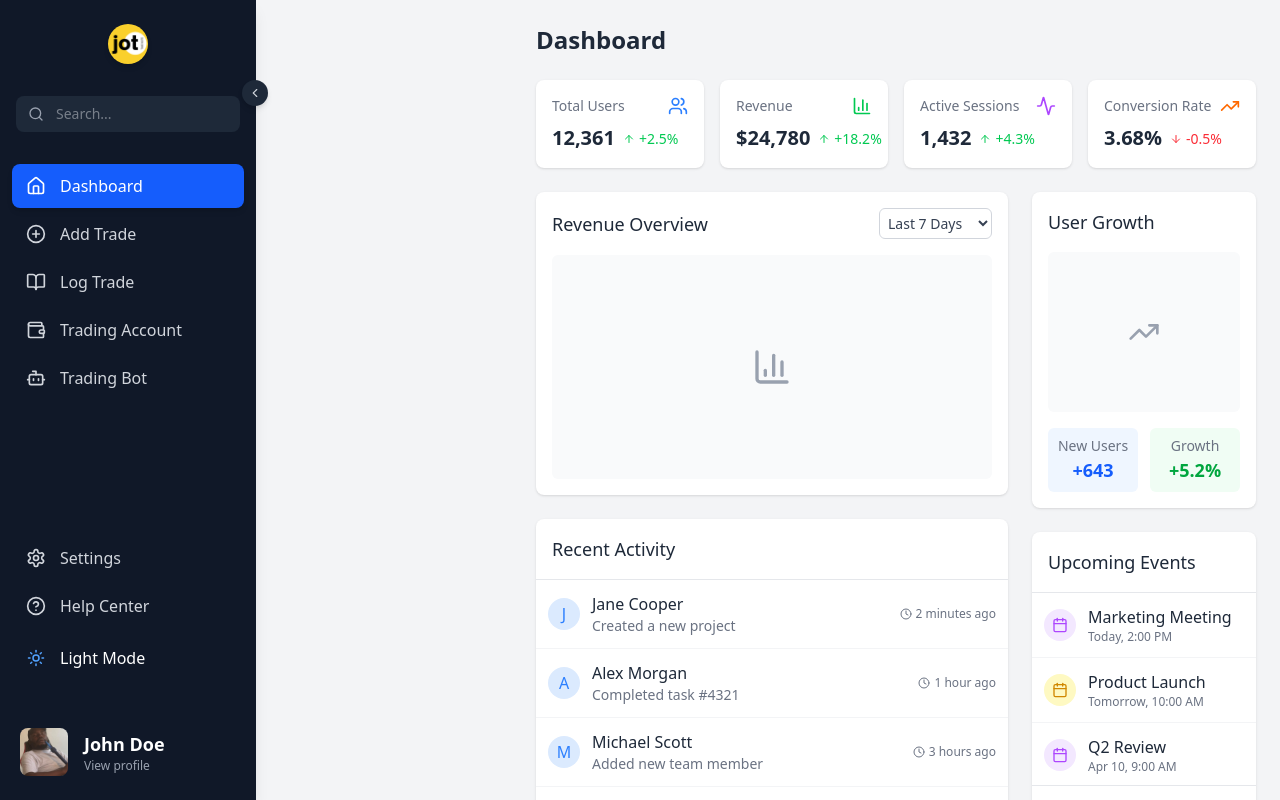
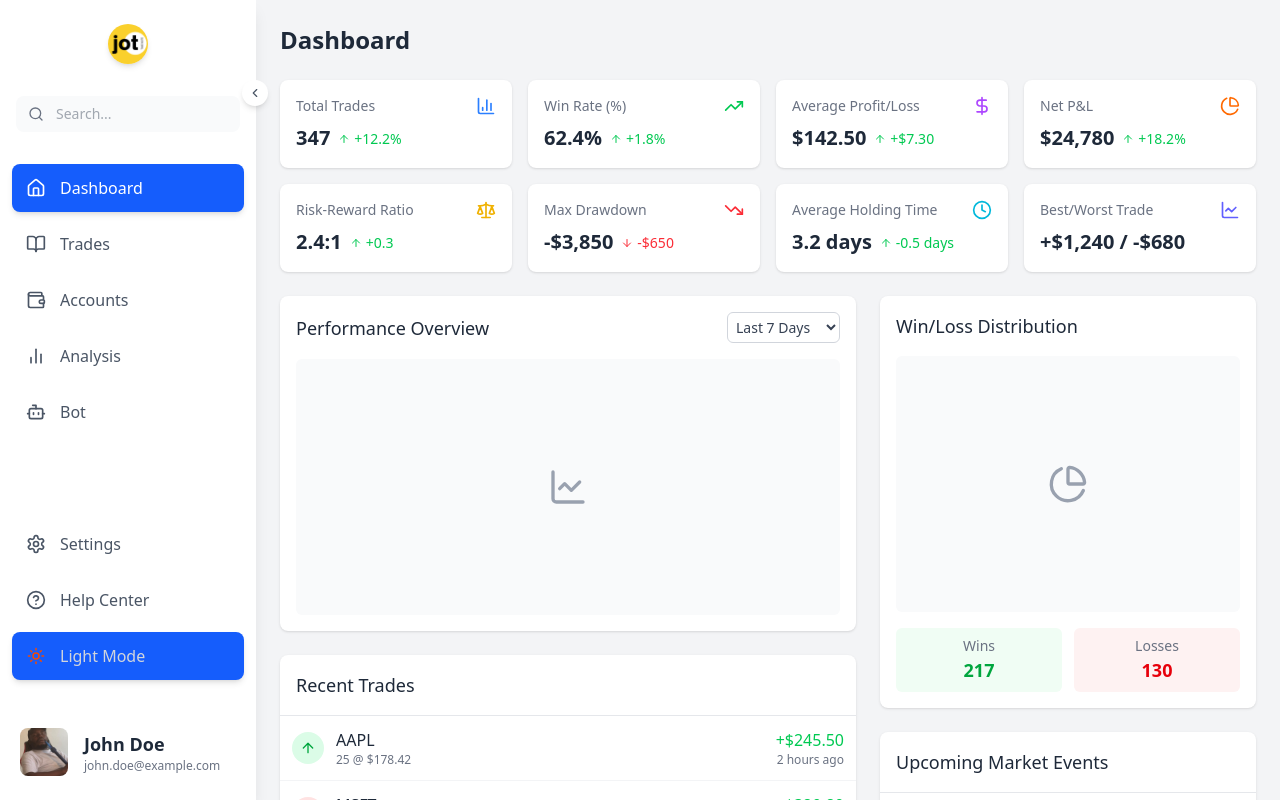
Before and after one commit to Xerof47Vel/Trading-Journaling, a React (Vite) app: page / in a window 1280 px wide. Built offline with nearby package versions, Linux system fonts and the light colour scheme.

Commit message:
feat: update Dashboard and Navigation components with trading stats, recent trades, and market events; enhance responsiveness and theme support

```diff
--- a/src/components/Dashboard/dashboard.jsx
+++ b/src/components/Dashboard/dashboard.jsx
@@ -1,38 +1,46 @@
 import React from 'react';
 import {
-  Users,
   BarChart3,
   TrendingUp,
-  Activity,
+  TrendingDown,
   ArrowUp,
   ArrowDown,
   Clock,
-  Calendar
+  DollarSign,
+  PieChart,
+  Scale,
+  LineChart,
+  Target,
+  AlertCircle
 } from 'lucide-react';
 
 const Dashboard = ({ isDark = false }) => {
-  // Mock data for stats
-  const stats = [
-    { title: "Total Users", value: "12,361", change: "+2.5%", isPositive: true, icon: <Users size={20} className={isDark ? "text-blue-400" : "text-blue-500"} /> },
-    { title: "Revenue", value: "$24,780", change: "+18.2%", isPositive: true, icon: <BarChart3 size={20} className={isDark ? "text-green-400" : "text-green-500"} /> },
-    { title: "Active Sessions", value: "1,432", change: "+4.3%", isPositive: true, icon: <Activity size={20} className={isDark ? "text-purple-400" : "text-purple-500"} /> },
-    { title: "Conversion Rate", value: "3.68%", change: "-0.5%", isPositive: false, icon: <TrendingUp size={20} className={isDark ? "text-orange-400" : "text-orange-500"} /> },
+  // Mock data for trading stats
+  const tradingStats = [
+    { title: "Total Trades", value: "347", change: "+12.2%", isPositive: true, icon: <BarChart3 size={20} className={isDark ? "text-blue-400" : "text-blue-500"} /> },
+    { title: "Win Rate (%)", value: "62.4%", change: "+1.8%", isPositive: true, icon: <TrendingUp size={20} className={isDark ? "text-green-400" : "text-green-500"} /> },
+    { title: "Average Profit/Loss", value: "$142.50", change: "+$7.30", isPositive: true, icon: <DollarSign size={20} className={isDark ? "text-purple-400" : "text-purple-500"} /> },
+    { title: "Net P&L", value: "$24,780", change: "+18.2%", isPositive: true, icon: <PieChart size={20} className={isDark ? "text-orange-400" : "text-orange-500"} /> },
+    { title: "Risk-Reward Ratio", value: "2.4:1", change: "+0.3", isPositive: true, icon: <Scale size={20} className={isDark ? "text-yellow-400" : "text-yellow-500"} /> },
+    { title: "Max Drawdown", value: "-$3,850", change: "-$650", isPositive: false, icon: <TrendingDown size={20} className={isDark ? "text-red-400" : "text-red-500"} /> },
+    { title: "Average Holding Time", value: "3.2 days", change: "-0.5 days", isPositive: true, icon: <Clock size={20} className={isDark ? "text-cyan-400" : "text-cyan-500"} /> },
+    { title: "Best/Worst Trade", value: "+$1,240 / -$680", icon: <LineChart size={20} className={isDark ? "text-indigo-400" : "text-indigo-500"} /> },
   ];
 
-  // Mock data for recent activity
-  const activities = [
-    { id: 1, user: "Jane Cooper", action: "Created a new project", time: "2 minutes ago" },
-    { id: 2, user: "Alex Morgan", action: "Completed task #4321", time: "1 hour ago" },
-    { id: 3, user: "Michael Scott", action: "Added new team member", time: "3 hours ago" },
-    { id: 4, user: "Emily Johnson", action: "Updated dashboard design", time: "5 hours ago" },
+  // Mock data for recent trades
+  const recentTrades = [
+    { id: 1, symbol: "AAPL", action: "BUY", price: "$178.42", quantity: "25", time: "2 hours ago", profit: "+$245.50", isPositive: true },
+    { id: 2, symbol: "MSFT", action: "SELL", price: "$412.65", quantity: "10", time: "4 hours ago", profit: "+$320.80", isPositive: true },
+    { id: 3, symbol: "TSLA", action: "BUY", price: "$175.28", quantity: "15", time: "1 day ago", profit: "-$125.40", isPositive: false },
+    { id: 4, symbol: "NVDA", action: "SELL", price: "$925.15", quantity: "5", time: "2 days ago", profit: "+$478.25", isPositive: true },
   ];
 
-  // Mock data for upcoming events
-  const events = [
-    { id: 1, title: "Marketing Meeting", date: "Today, 2:00 PM", type: "meeting" },
-    { id: 2, title: "Product Launch", date: "Tomorrow, 10:00 AM", type: "event" },
-    { id: 3, title: "Q2 Review", date: "Apr 10, 9:00 AM", type: "meeting" },
-    { id: 4, title: "Team Building", date: "Apr 15, 3:00 PM", type: "other" }
+  // Mock data for upcoming market events
+  const marketEvents = [
+    { id: 1, title: "FOMC Meeting", date: "Tomorrow, 2:00 PM", type: 'economic' },
+    { id: 2, title: "AAPL Earnings", date: "Apr 12, 4:30 PM", type: 'earnings' },
+    { id: 3, title: "CPI Data Release", date: "Apr 15, 8:30 AM", type: 'economic' },
+    { id: 4, title: "MSFT Earnings", date: "Apr 18, 4:00 PM", type: 'earnings' }
   ];
 
   // Theme-specific class assignments
@@ -48,11 +56,11 @@ const Dashboard = ({ isDark = false }) => {
 
   return (
     <div className={`w-full h-full p-6 overflow-auto ${pageBackground}`}>
-      <h1 className={`text-2xl font-bold ${textColor} mb-6`}>Dashboard</h1>
+      <h1 className={`text-2xl font-bold ${textColor} mb-6 mt-10 md:mt-0`}>Dashboard</h1>
 
-      {/* Stats Grid */}
+      {/* Trading Stats Grid */}
       <div className="grid grid-cols-1 md:grid-cols-2 xl:grid-cols-4 gap-4 mb-6">
-        {stats.map((stat, index) => (
+        {tradingStats.map((stat, index) => (
           <div key={index} className={`${bgColor} rounded-lg shadow p-4`}>
             <div className="flex justify-between items-center mb-2">
               <h3 className={`text-sm font-medium ${secondaryTextColor}`}>{stat.title}</h3>
@@ -60,102 +68,109 @@ const Dashboard = ({ isDark = false }) => {
             </div>
             <div className="flex items-baseline">
               <p className={`text-xl font-semibold ${textColor}`}>{stat.value}</p>
+              {stat.change && (
                 <span className={`ml-2 text-sm flex items-center ${stat.isPositive ? 'text-green-500' : 'text-red-500'}`}>
                   {stat.isPositive ? <ArrowUp size={12} className="mr-1" /> : <ArrowDown size={12} className="mr-1" />}
                   {stat.change}
                 </span>
+              )}
             </div>
           </div>
         ))}
       </div>
 
       {/* Main Content Grid */}
-      <div className="grid grid-cols-1 xl:grid-cols-3 gap-6">
-        {/* Charts Section - Takes up 2/3 of the grid */}
-        <div className="xl:col-span-2 space-y-6">
-          {/* Revenue Chart */}
+      <div className="grid grid-cols-1 xl:grid-cols-5 gap-6">
+        {/* Charts Section - Takes up 3/5 of the grid */}
+        <div className="xl:col-span-3 space-y-6">
+          {/* Performance Chart */}
           <div className={`${bgColor} rounded-lg shadow p-4`}>
             <div className="flex justify-between items-center mb-4">
-              <h2 className={`text-lg font-medium ${textColor}`}>Revenue Overview</h2>
+              <h2 className={`text-lg font-medium ${textColor}`}>Performance Overview</h2>
               <select className={`text-sm border rounded-md p-1 ${isDark ? 'bg-gray-700 border-gray-600 text-gray-300' : 'bg-white border-gray-300 text-gray-700'}`}>
                 <option>Last 7 Days</option>
                 <option>Last 30 Days</option>
                 <option>Last 90 Days</option>
               </select>
             </div>
-            {/* Chart placeholder */}
-            <div className={`${chartBgColor} h-56 rounded-md flex items-center justify-center`}>
-              <BarChart3 size={40} className={chartIconColor} />
+            {/* Chart placeholder - same height as Win/Loss Distribution */}
+            <div className={`${chartBgColor} h-64 rounded-md flex items-center justify-center`}>
+              <LineChart size={40} className={chartIconColor} />
             </div>
           </div>
-
-          {/* Recent Activity */}
           <div className={`${bgColor} rounded-lg shadow`}>
             <div className={`p-4 border-b ${borderColor}`}>
-              <h2 className={`text-lg font-medium ${textColor}`}>Recent Activity</h2>
+              <h2 className={`text-lg font-medium ${textColor}`}>Recent Trades</h2>
             </div>
-            <div className={`divide-y ${dividerColor} max-h-64 overflow-y-auto`}>
-              {activities.map((activity) => (
-                <div key={activity.id} className={`p-3 ${hoverBgColor}`}>
+            <div className={`divide-y ${dividerColor} max-h-56 overflow-y-auto`}>
+              {recentTrades.map((trade) => (
+                <div key={trade.id} className={`p-3 ${hoverBgColor}`}>
                   <div className="flex items-center">
-                    <div className={`w-8 h-8 ${isDark ? 'bg-blue-900' : 'bg-blue-100'} rounded-full flex items-center justify-center ${isDark ? 'text-blue-400' : 'text-blue-500'} mr-3`}>
-                      {activity.user.charAt(0)}
+                    <div className={`w-8 h-8 rounded-full flex items-center justify-center mr-3
+                      ${trade.action === 'BUY'
+                        ? isDark ? 'bg-green-900 text-green-400' : 'bg-green-100 text-green-600'
+                        : isDark ? 'bg-red-900 text-red-400' : 'bg-red-100 text-red-600'}`}>
+                      {trade.action === 'BUY' ? <ArrowUp size={16} /> : <ArrowDown size={16} />}
                     </div>
                     <div className="flex-1">
-                      <p className={`font-medium ${textColor}`}>{activity.user}</p>
-                      <p className={`text-sm ${secondaryTextColor}`}>{activity.action}</p>
+                      <div className="flex justify-between">
+                        <p className={`font-medium ${textColor}`}>{trade.symbol}</p>
+                        <span className={`font-medium ${trade.isPositive ? 'text-green-500' : 'text-red-500'}`}>
+                          {trade.profit}
+                        </span>
                       </div>
-                    <div className={`flex items-center text-xs ${secondaryTextColor}`}>
-                      <Clock size={12} className="mr-1" />
-                      {activity.time}
+                      <div className="flex justify-between">
+                        <p className={`text-xs ${secondaryTextColor}`}>{trade.quantity} @ {trade.price}</p>
+                        <p className={`text-xs ${secondaryTextColor}`}>{trade.time}</p>
+                      </div>
                     </div>
                   </div>
                 </div>
               ))}
             </div>
             <div className={`p-3 border-t ${borderColor}`}>
-              <button className={`text-sm ${isDark ? 'text-blue-400 hover:text-blue-300' : 'text-blue-600 hover:text-blue-800'} font-medium`}>View all activity</button>
+              <button className={`text-sm ${isDark ? 'text-blue-400 hover:text-blue-300' : 'text-blue-600 hover:text-blue-800'} font-medium`}>View trade history</button>
             </div>
           </div>
         </div>
 
-        {/* Side Section - Takes up 1/3 of the grid */}
-        <div className="space-y-6">
-          {/* User Growth */}
+        {/* Side Section - Takes up 2/5 of the grid (increased from 1/3) */}
+        <div className="xl:col-span-2 space-y-6">
+          {/* Win/Loss Distribution - same height as Performance Overview */}
           <div className={`${bgColor} rounded-lg shadow p-4`}>
-            <h2 className={`text-lg font-medium mb-4 ${textColor}`}>User Growth</h2>
-            {/* Chart placeholder */}
-            <div className={`${chartBgColor} h-40 rounded-md flex items-center justify-center`}>
-              <TrendingUp size={32} className={chartIconColor} />
+            <h2 className={`text-lg font-medium mb-4 ${textColor}`}>Win/Loss Distribution</h2>
+            {/* Chart placeholder - same height as Performance Overview */}
+            <div className={`${chartBgColor} h-64 rounded-md flex items-center justify-center`}>
+              <PieChart size={40} className={chartIconColor} />
             </div>
             <div className="mt-4 grid grid-cols-2 gap-3">
-              <div className={`text-center p-2 ${isDark ? 'bg-blue-900' : 'bg-blue-50'} rounded-md`}>
-                <p className={`text-sm ${secondaryTextColor}`}>New Users</p>
-                <p className={`text-lg font-bold ${isDark ? 'text-blue-400' : 'text-blue-600'}`}>+643</p>
+              <div className={`text-center p-2 ${isDark ? 'bg-green-900' : 'bg-green-50'} rounded-md`}>
+                <p className={`text-sm ${secondaryTextColor}`}>Wins</p>
+                <p className={`text-lg font-bold ${isDark ? 'text-green-400' : 'text-green-600'}`}>217</p>
               </div>
-              <div className={`text-center p-2 ${isDark ? 'bg-green-900' : 'bg-green-50'} rounded-md`}>
-                <p className={`text-sm ${secondaryTextColor}`}>Growth</p>
-                <p className={`text-lg font-bold ${isDark ? 'text-green-400' : 'text-green-600'}`}>+5.2%</p>
+              <div className={`text-center p-2 ${isDark ? 'bg-red-900' : 'bg-red-50'} rounded-md`}>
+                <p className={`text-sm ${secondaryTextColor}`}>Losses</p>
+                <p className={`text-lg font-bold ${isDark ? 'text-red-400' : 'text-red-600'}`}>130</p>
               </div>
             </div>
           </div>
 
-          {/* Upcoming Events */}
+          {/* Market Events - Now wider */}
           <div className={`${bgColor} rounded-lg shadow`}>
             <div className={`p-4 border-b ${borderColor}`}>
-              <h2 className={`text-lg font-medium ${textColor}`}>Upcoming Events</h2>
+              <h2 className={`text-lg font-medium ${textColor}`}>Upcoming Market Events</h2>
             </div>
-            <div className={`divide-y ${dividerColor} max-h-48 overflow-y-auto`}>
-              {events.map((event) => (
+            <div className={`divide-y ${dividerColor} max-h-56 overflow-y-auto`}>
+              {marketEvents.map((event) => (
                 <div key={event.id} className={`p-3 ${hoverBgColor}`}>
                   <div className="flex items-center">
                     <div className={`w-8 h-8 rounded-full flex items-center justify-center mr-3
-                      ${event.type === 'meeting'
+                      ${event.type === 'economic'
+                        ? isDark ? 'bg-blue-900 text-blue-400' : 'bg-blue-100 text-blue-500'
+                        : event.type === 'earnings'
                           ? isDark ? 'bg-purple-900 text-purple-400' : 'bg-purple-100 text-purple-500'
-                        : event.type === 'event'
-                          ? isDark ? 'bg-yellow-900 text-yellow-400' : 'bg-yellow-100 text-yellow-600'
                           : isDark ? 'bg-gray-700 text-gray-400' : 'bg-gray-100 text-gray-500'}`}>
-                      <Calendar size={16} />
+                      {event.type === 'economic' ? <AlertCircle size={16} /> : <Target size={16} />}
                     </div>
                     <div className="flex-1">
                       <p className={`font-medium ${textColor}`}>{event.title}</p>
@@ -166,7 +181,7 @@ const Dashboard = ({ isDark = false }) => {
               ))}
             </div>
             <div className={`p-3 border-t ${borderColor}`}>
-              <button className={`text-sm ${isDark ? 'text-blue-400 hover:text-blue-300' : 'text-blue-600 hover:text-blue-800'} font-medium`}>View full calendar</button>
+              <button className={`text-sm ${isDark ? 'text-blue-400 hover:text-blue-300' : 'text-blue-600 hover:text-blue-800'} font-medium`}>View economic calendar</button>
             </div>
           </div>
         </div>
--- a/src/components/navbar/navbar.jsx
+++ b/src/components/navbar/navbar.jsx
@@ -1,16 +1,17 @@
 import React, { useState, useEffect } from 'react';
+import PropTypes from 'prop-types';
 import {
   Search, Home, Settings,
   HelpCircle, Menu, X, Moon, Sun, ChevronLeft, ChevronRight,
-  PlusCircle, BookOpen, Wallet, Bot
+  BarChart2, BookOpen, Wallet, Bot
 } from 'lucide-react';
 import Img1 from '../../assets/profile.jpg';
 import Img2 from '../../assets/newLogo.png';
 
-const Navigation = () => {
+const Navigation = ({ onToggle , onUpdate}) => {
   const [collapsed, setCollapsed] = useState(false);
   const [isMobile, setIsMobile] = useState(false);
-  const [isDark, setIsDark] = useState(true);
+  const [isDark, setIsDark] = useState(false);
   const [isOpen, setIsOpen] = useState(false);
 
   // Check if screen is mobile size on mount and when window resizes
@@ -35,6 +36,26 @@ const Navigation = () => {
     return () => window.removeEventListener('resize', checkScreenSize);
   }, []);
 
+  useEffect(() => {
+    if (onUpdate) {
+      onUpdate(isDark);
+    }
+  }, [isDark, onUpdate]);
+
+  // Notify parent component whenever collapsed state changes
+  useEffect(() => {
+    if (onToggle) {
+      onToggle(collapsed);
+    }
+
+
+    // Also dispatch a custom event for components that might not have direct prop access
+    const event = new CustomEvent('sidebarToggle', {
+      detail: { collapsed: collapsed }
+    });
+    window.dispatchEvent(event);
+  }, [collapsed, onToggle]);
+
   const toggleSidebar = () => {
     if (isMobile) {
       setIsOpen(!isOpen);
@@ -51,10 +72,10 @@ const Navigation = () => {
 
   const menuItems = [
     { icon: <Home size={20} />, title: 'Dashboard', active: true },
-    { icon: <PlusCircle size={20} />, title: 'Add Trade' },
-    { icon: <BookOpen size={20} />, title: 'Log Trade' },
-    { icon: <Wallet size={20} />, title: 'Trading Account' },
-    { icon: <Bot size={20} />, title: 'Trading Bot' },
+    { icon: <BookOpen size={20} />, title: 'Trades' },
+    { icon: <Wallet size={20} />, title: 'Accounts' },
+    { icon: <BarChart2 size={20} />, title: 'Analysis' },
+    { icon: <Bot size={20} />, title: 'Bot' },
   ];
   const bottomItems = [
     { icon: <Settings size={20} />, title: 'Settings' },
@@ -75,14 +96,6 @@ const Navigation = () => {
 
   return (
     <>
-      {/* Mobile Overlay */}
-      {isMobile && isOpen && (
-        <div
-          className="fixed inset-0 bg-black bg-opacity-50 z-20 backdrop-blur-sm"
-          onClick={() => setIsOpen(false)}
-        />
-      )}
-
       {/* Mobile Toggle Button */}
       <button
         className={`fixed top-4 left-4 z-30 md:hidden p-2 rounded-full shadow-md ${isDark ? 'bg-gray-800 text-white' : 'bg-white text-gray-800'}`}
@@ -92,18 +105,18 @@ const Navigation = () => {
         <Menu size={20} />
       </button>
 
-      {/* Sidebar */}
+      {/* Sidebar - Desktop and Mobile */}
       <div
-        className={`fixed md:relative h-screen ${bgColor} ${textColor} shadow-lg transition-all duration-300 ease-in-out z-30 flex flex-col
+        className={`fixed h-screen ${bgColor} ${textColor} shadow-lg transition-all duration-300 ease-in-out z-30 flex flex-col
           ${isMobile
-            ? isOpen ? 'left-0' : '-left-full'
-            : collapsed ? 'w-20' : 'w-64'
+            ? isOpen ? 'inset-0 w-full' : '-left-full w-full'
+            : collapsed ? 'w-20 left-0' : 'w-64 left-0'
           }`}
       >
         {/* Close Button (Mobile) */}
         {isMobile && (
           <button
-            className="absolute top-4 right-4 p-1 rounded-full bg-opacity-20 bg-gray-500"
+            className="absolute top-4 right-4 p-2 rounded-full bg-opacity-20 bg-gray-500"
             onClick={() => setIsOpen(false)}
             aria-label="Close navigation"
           >
@@ -134,7 +147,7 @@ const Navigation = () => {
         {/* Search Bar */}
         <div className="px-4 py-2">
           <div className="relative">
-            {!collapsed && (
+            {(!collapsed || isMobile) && (
               <>
                 <span className="absolute inset-y-0 left-0 flex items-center pl-3">
                   <Search size={16} className={iconColor} />
@@ -146,7 +159,7 @@ const Navigation = () => {
                 />
               </>
             )}
-            {collapsed && (
+            {collapsed && !isMobile && (
               <button className={`w-full flex justify-center py-2 ${inputBgColor} rounded-lg`}>
                 <Search size={18} className={iconColor} />
               </button>
@@ -156,21 +169,21 @@ const Navigation = () => {
 
         {/* Menu Items - Main navigation */}
         <div className="flex-grow px-3 py-6">
-          <ul className="space-y-1">
+          <ul className="space-y-2">
             {menuItems.map((item, index) => (
               <li key={index}>
                 <a
                   href="#"
-                  className={`flex items-center px-3 py-2.5 rounded-lg transition-all duration-200 ${
+                  className={`flex items-center px-3 py-3 rounded-lg transition-all duration-200 ${
                     item.active
                       ? 'bg-blue-600 text-white shadow-md'
                       : `${isDark ? 'text-gray-300' : 'text-gray-600'} ${hoverBgColor} hover:text-${isDark ? 'white' : 'gray-900'}`
                   }`}
                 >
-                  <div className={iconContainerClass}>
+                  <div className={isMobile ? "w-6 flex justify-center" : iconContainerClass}>
                     {item.icon}
                   </div>
-                  {!collapsed && <span className="ml-3 font-medium">{item.title}</span>}
+                  {(!collapsed || isMobile) && <span className="ml-3 font-medium">{item.title}</span>}
                 </a>
               </li>
             ))}
@@ -180,17 +193,17 @@ const Navigation = () => {
         {/* Secondary Navigation and Settings */}
         <div className="px-3 py-2">
           {/* Settings & Help */}
-          <ul className="space-y-1">
+          <ul className="space-y-2">
             {bottomItems.map((item, index) => (
               <li key={index}>
                 <a
                   href="#"
-                  className={`flex items-center px-3 py-2.5 rounded-lg ${isDark ? 'text-gray-300' : 'text-gray-600'} ${hoverBgColor} hover:text-${isDark ? 'white' : 'gray-900'} transition-colors duration-200`}
+                  className={`flex items-center px-3 py-3 rounded-lg ${isDark ? 'text-gray-300' : 'text-gray-600'} ${hoverBgColor} hover:text-${isDark ? 'white' : 'gray-900'} transition-colors duration-200`}
                 >
-                  <div className={iconContainerClass}>
+                  <div className={isMobile ? "w-6 flex justify-center" : iconContainerClass}>
                     {item.icon}
                   </div>
-                  {!collapsed && <span className="ml-3 font-medium">{item.title}</span>}
+                  {(!collapsed || isMobile) && <span className="ml-3 font-medium">{item.title}</span>}
                 </a>
               </li>
             ))}
@@ -199,20 +212,20 @@ const Navigation = () => {
 
         {/* Theme Toggle */}
         <button
-          className={`flex items-center px-3 py-2.5 rounded-lg ${hoverBgColor} transition-colors duration-200 mb-2 mx-3`}
+          className={`flex items-center px-3 py-3 rounded-lg ${hoverBgColor} transition-colors duration-200 mb-2 mx-3 bg-blue-600 text-white shadow-md`}
           onClick={toggleTheme}
           aria-label={isDark ? "Switch to light mode" : "Switch to dark mode"}
         >
-          <div className={iconContainerClass}>
-            {isDark ? <Sun size={18} className="text-blue-400" /> : <Moon size={18} className="text-blue-400" />}
+          <div className={isMobile ? "w-6 flex justify-center" : iconContainerClass}>
+            {isDark ? <Moon size={18} className="text-gray-500" /> : <Sun size={18} className="text-orange-600" />}
           </div>
-          {!collapsed && <span className="ml-3 font-medium">{isDark ? 'Light Mode' : 'Dark Mode'}</span>}
+          {(!collapsed || isMobile) && <span className="ml-3 font-medium text-gray-300">{isDark ? 'Dark Mode' : 'Light Mode'}</span>}
         </button>
 
         {/* User Profile*/}
         <div className="mt-auto px-3 py-4">
-          {/* For desktop and expanded view */}
-          {!collapsed && !isMobile && (
+          {/* For expanded view or mobile */}
+          {(!collapsed || isMobile) && (
             <div className="flex items-center p-2 mt-4 space-x-4">
               <img
                 src={Img1}
@@ -222,14 +235,14 @@ const Navigation = () => {
               <div>
                 <h2 className="text-lg font-semibold">John Doe</h2>
                 <span className="flex items-center space-x-1">
-                  <a rel="noopener noreferrer" href="#" className={`text-xs hover:underline ${linkColor}`}>View profile</a>
+                  <button className={`text-xs hover:underline ${linkColor}`} onClick={() => console.log('View profile clicked')}>john.doe@example.com</button>
                 </span>
               </div>
             </div>
           )}
 
-          {/* For collapsed sidebar on desktop or mobile */}
-          {(collapsed || isMobile) && (
+          {/* For collapsed sidebar on desktop only */}
+          {collapsed && !isMobile && (
             <div className="flex justify-center p-2 mt-4">
               <img
                 src={Img1}
@@ -243,5 +256,9 @@ const Navigation = () => {
     </>
   );
 };
+Navigation.propTypes = {
+  onToggle: PropTypes.func,
+  onUpdate: PropTypes.func,
+};
 
 export default Navigation;
```
Lines whose indentation alone changed are shown as unchanged.
